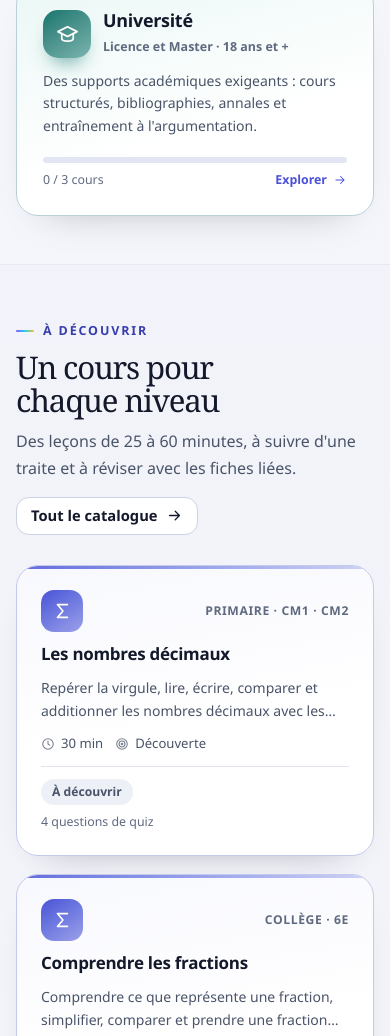
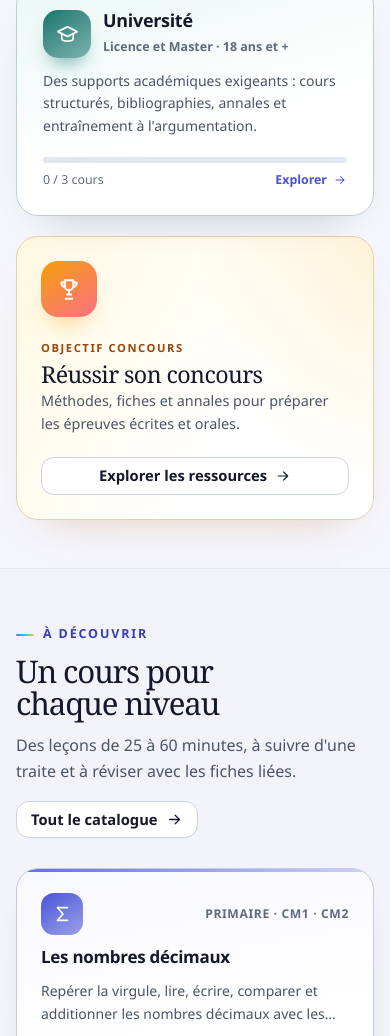
Before and after one commit to bienvenu531/Site-Educatif, a website: page index.html in a window 390 px wide. Shown: the part 2452-3488 px from the top of the page. Drawn offline with Linux system fonts and the light colour scheme.

Commit message:
Accueil : ajouter la carte Réussir son concours
- carte placée sous les quatre niveaux, dans la section Parcours guidés
- lien vers la bibliothèque (méthodes, fiches, annales)
- mise en page desktop et mobile, captures mises à jour

```diff
--- a/assets/css/accueil.css
+++ b/assets/css/accueil.css
@@ -682,6 +682,78 @@ body[data-page="accueil"] .carte-niveau > p {
   overflow: hidden;
 }
 
+/* Carte « Réussir son concours » */
+.accueil-concours {
+  display: flex;
+  align-items: center;
+  gap: 22px;
+  flex-wrap: wrap;
+  margin-top: 20px;
+  padding: 24px 28px;
+  border: 1px solid color-mix(in srgb, #f59e0b 30%, var(--c-bordure));
+  border-radius: 22px;
+  background:
+    radial-gradient(80% 140% at 100% 0%, rgba(251, 191, 36, 0.18), transparent 62%),
+    linear-gradient(120deg, color-mix(in srgb, #fef3c7 52%, var(--c-surface)) 0%, var(--c-surface) 62%);
+  box-shadow: 0 20px 44px -34px rgba(180, 83, 9, 0.5);
+  transition: transform var(--transition), box-shadow var(--transition), border-color var(--transition);
+}
+
+.accueil-concours:hover {
+  text-decoration: none;
+  transform: translateY(-3px);
+  border-color: color-mix(in srgb, #f59e0b 55%, var(--c-bordure));
+  box-shadow: 0 28px 52px -34px rgba(180, 83, 9, 0.55);
+}
+
+.accueil-concours__icone {
+  display: grid;
+  place-items: center;
+  width: 56px;
+  height: 56px;
+  border-radius: 17px;
+  background: linear-gradient(145deg, #f59e0b, #fb7185);
+  color: #fff;
+  box-shadow: 0 14px 26px -14px rgba(245, 158, 11, 0.75);
+  flex-shrink: 0;
+}
+
+.accueil-concours__texte {
+  display: flex;
+  flex-direction: column;
+  gap: 3px;
+  flex: 1 1 320px;
+  min-width: 0;
+}
+
+.accueil-concours__surtitre {
+  color: color-mix(in srgb, #b45309 82%, var(--c-texte));
+  font-size: 0.7rem;
+  font-weight: 800;
+  letter-spacing: 0.14em;
+  text-transform: uppercase;
+}
+
+.accueil-concours__titre {
+  font-family: Georgia, "Times New Roman", serif;
+  font-size: 1.45rem;
+  font-weight: 400;
+  line-height: 1.15;
+  letter-spacing: -0.025em;
+  color: var(--c-texte);
+}
+
+.accueil-concours__resume {
+  color: var(--c-texte-doux);
+  font-size: 0.9rem;
+  line-height: 1.55;
+}
+
+.accueil-concours__action {
+  margin-left: auto;
+  flex-shrink: 0;
+}
+
 body[data-page="accueil"] .carte-niveau__icone {
   width: 48px;
   height: 48px;
@@ -1122,6 +1194,22 @@ body[data-page="accueil"] .accueil-doc p {
     padding: 24px;
   }
 
+  .accueil-concours {
+    flex-direction: column;
+    align-items: flex-start;
+    padding: 24px;
+  }
+
+  .accueil-concours__texte {
+    flex: 0 1 auto;
+  }
+
+  .accueil-concours__action {
+    width: 100%;
+    margin-left: 0;
+    justify-content: center;
+  }
+
   .accueil-cta {
     min-height: 440px;
     border-radius: 24px;
--- a/index.html
+++ b/index.html
@@ -9,7 +9,7 @@
   <link rel="canonical" href="https://bienvenueduc.com/" />
   <link rel="icon" href="assets/img/favicon.svg?v=ee034208" />
   <link rel="stylesheet" href="assets/css/base.css?v=287c3487" />
-  <link rel="stylesheet" href="assets/css/accueil.css?v=e5e19c4f" />
+  <link rel="stylesheet" href="assets/css/accueil.css?v=5afb58e9" />
 </head>
 <body data-page="accueil">
   <div id="app-header"></div>
@@ -147,6 +147,21 @@
           </a>
         </div>
         <div class="grille grille--4 accueil-niveaux" id="accueil-niveaux"></div>
+
+        <a class="accueil-concours" href="bibliotheque.html">
+          <span class="accueil-concours__icone" aria-hidden="true">
+            <span data-icon="trophee" data-taille="26"></span>
+          </span>
+          <span class="accueil-concours__texte">
+            <span class="accueil-concours__surtitre">Objectif concours</span>
+            <strong class="accueil-concours__titre">Réussir son concours</strong>
+            <span class="accueil-concours__resume">Méthodes, fiches et annales pour préparer les épreuves écrites et orales.</span>
+          </span>
+          <span class="btn btn--secondaire accueil-concours__action">
+            Explorer les ressources
+            <span data-icon="fleche-droite" data-taille="16"></span>
+          </span>
+        </a>
       </div>
     </section>
 
```
Also changed, not shown: 2 other files.
